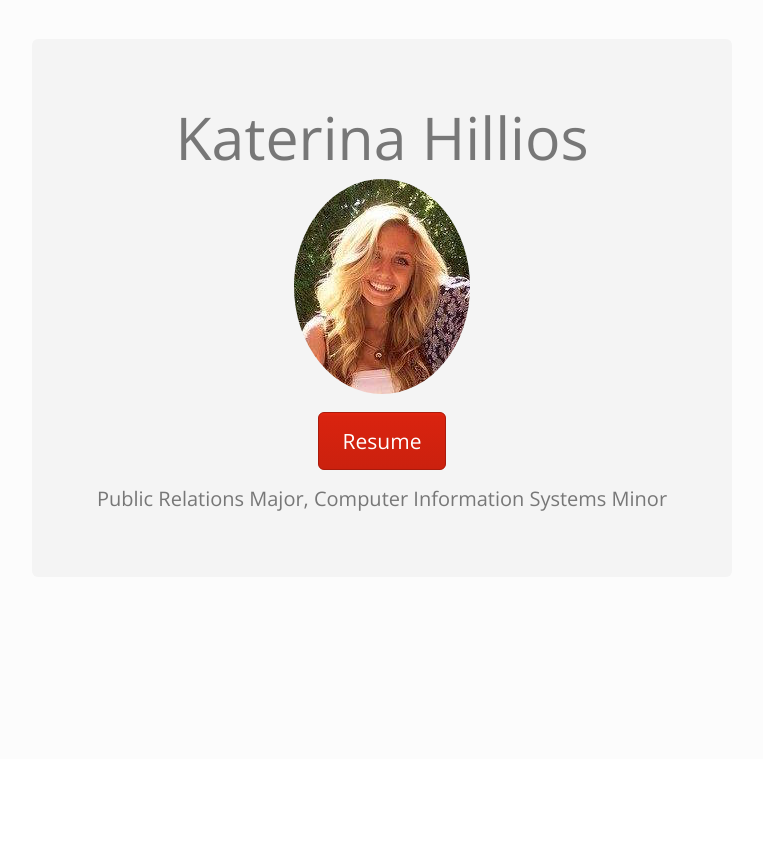
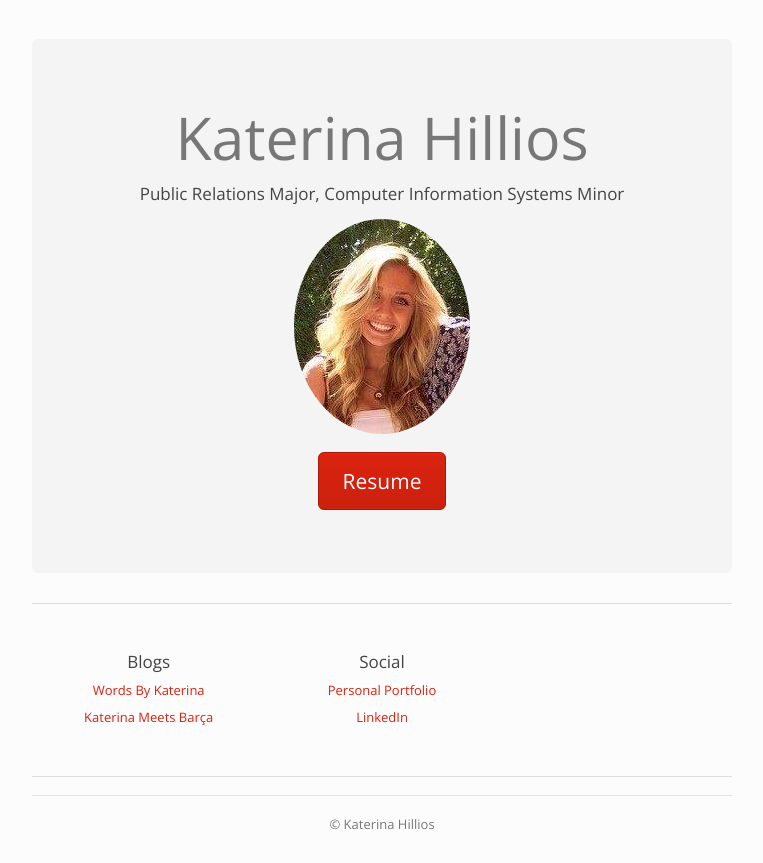
Before and after one commit to Katerinahillios/qandu_hillios, a Django app: page / in a window 1280 px wide. Shown: the part 41-904 px from the top of the page, without its empty margins (258-1021 px from the left). Before the commit the page ends 552 px from the top, so only its background shows below. Run offline with Django 3.2, Linux system fonts and the light colour scheme; some libraries are stand-ins or nearby versions.

Commit message:
Add more styling
git add --all
python manage.py runserver 0.0.0.0:4000
git add --all

```diff
--- a/templates/about_me.html
+++ b/templates/about_me.html
@@ -14,6 +14,8 @@
 
 <p>I am always available to be reached through my email katerinahillios@icloud.com or on my smartphone. Contacts or employers, feel free to contact me at anytime. I am looking forward to completing my remaining months at Quinnipiac University and am extremely excited to begin my journey working in the Computer/Information Technology field!</p>
 
-  <p><center>If you want to learn more about me, I welcome you to visit my other   <a href="http://katerinahillios.wix.com/khillios">personal website!</a></center></div>
+  <p><center>If you want to learn more about me, I welcome you to visit my other   <a href="http://katerinahillios.wix.com/khillios">personal website!</a>
+    <p><i>I also love new <a href="https://www.linkedin.com/in/katerinahillios">LinkedIn Connections!</a></i></p></center></div>
+
 </div>
 {% endblock %}
--- a/templates/home.html
+++ b/templates/home.html
@@ -4,10 +4,33 @@
 
 <div class="jumbotron">
   <h1>Katerina Hillios</h1>
+  <p><h4>Public Relations Major, Computer Information Systems Minor</h4></p>
   <center><img src="{% static "Images/me.jpg" %}" class="img-circle" alt="Me"/></center>
   <br><p><a href="{% url 'resume' %}" class="btn btn-lg btn-primary">Resume</a></p>
-  <p>Public Relations Major, Computer Information Systems Minor</p>
 </div>
+<hr>
+
+<center><div class="row marketing">
+<div class="col-md-4">
+  <h4>Blogs</h4>
+  <p><a href="https://wordsbykaterina.wordpress.com/"> Words By Katerina</a></p>
+  <p><a href="https://katerinameetsbarca.wordpress.com/"> Katerina Meets Barça</a></p>
+  </div>
+
+
+<div class="col-md-4">
+  <h4>Social</h4>
+  <p><a href="https://katerinahillios.wix.com/khillios"> Personal Portfolio</a></p>
+  <p><a href="https://www.linkedin.com/in/katerinahillios"> LinkedIn</a></p>
+</div>
+  </div></center>
+
+<hr>
+<center><footer class="footer">
+  <p>© Katerina Hillios</p>
+  </footer></center>
+
+
 
 
 {% endblock %}
```
